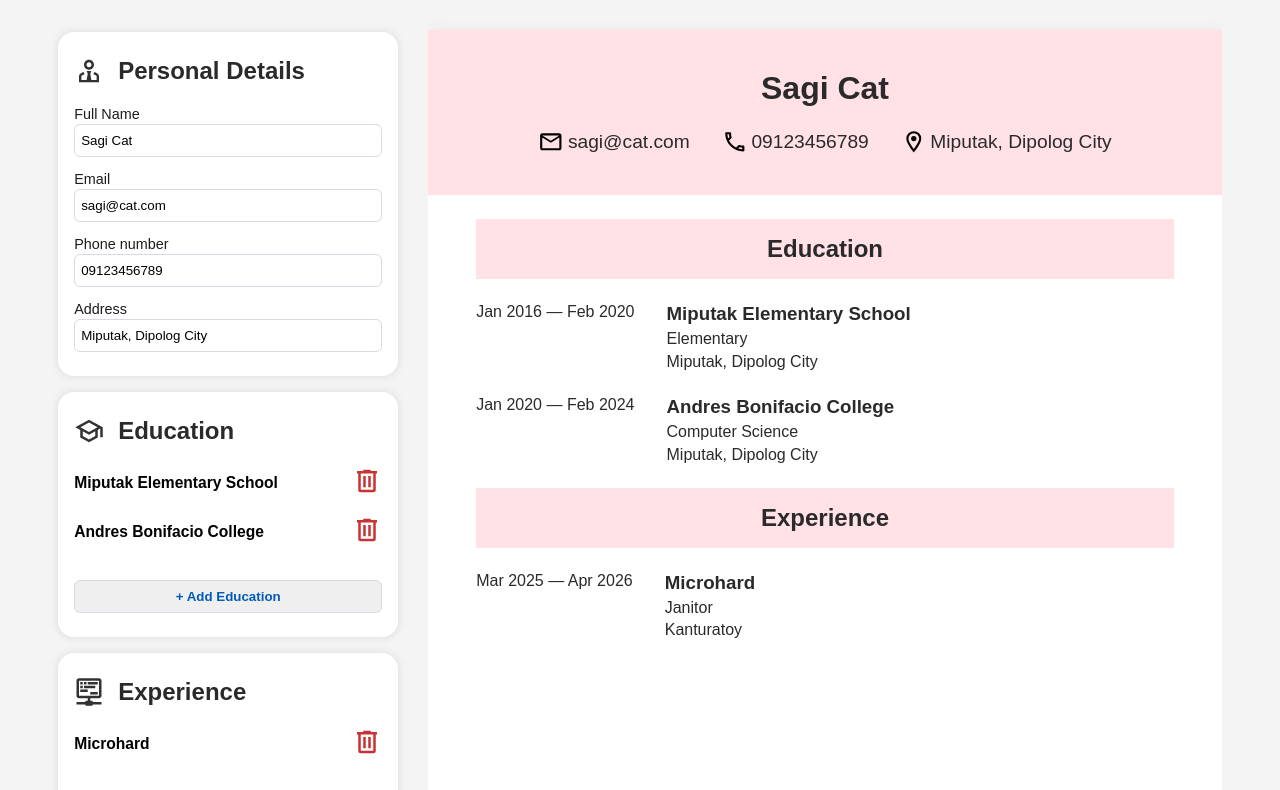
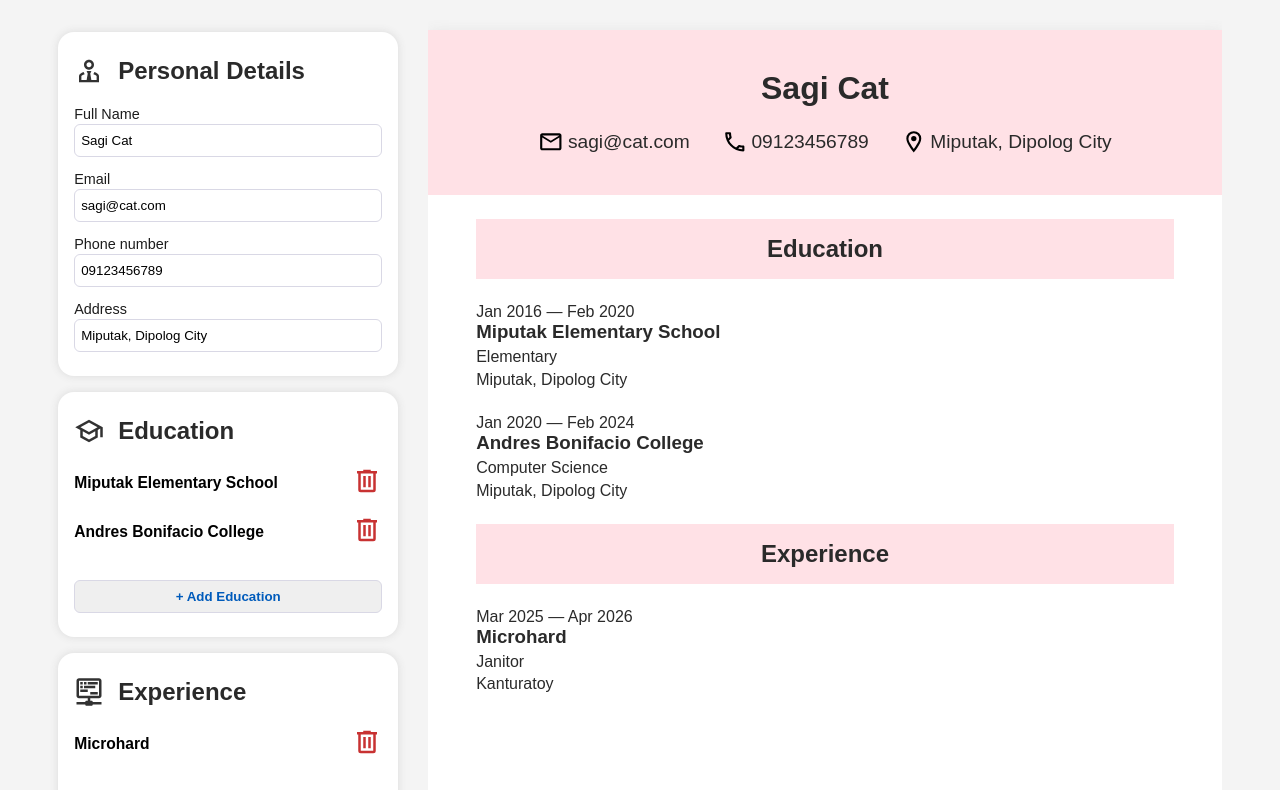
Before and after one commit to etanyosef/cv-application, a React (Vite) app: page / in a window 1280 px wide. Shown: the top 790 px of the page. Built offline with nearby package versions, Linux system fonts and the light colour scheme.

Commit message:
text area styling and convert list items from flex to grid

```diff
--- a/src/index.css
+++ b/src/index.css
@@ -1,11 +1,11 @@
 * {
     box-sizing: border-box;
     margin: 0;
+    font-family: Arial, Helvetica, sans-serif;
 }
 
 body {
     background-color: rgb(244, 244, 244);
-    font-family: Arial, Helvetica, sans-serif;
     color: #2a2a2a;
 }
 
@@ -76,14 +76,21 @@ main .sidebar section.editor .form-input {
 }
 
 main .sidebar section.editor .form-input input,
+main .sidebar section.editor .form-input textarea,
 main .sidebar section.editor .form-button {
     padding: 8px 6px;
     border: 1px solid #d9d8e5;
     border-radius: 6px;
 }
 
-main .sidebar section.editor .form-input input:focus {
+main .sidebar section.editor .form-input input:focus,
+main .sidebar section.editor .form-input textarea:focus {
     outline: 2px solid #007bff66;
+}
+
+main .sidebar section.editor .form-input textarea {
+    resize: vertical;
+    min-height: 100px;
 }
 
 main .sidebar section.editor .form-input label {
@@ -214,10 +221,11 @@ main .resume section .list-container .right {
     gap: 0.3rem;
 }
 
-main .resume section .list-container > div {
-    display: flex;
-    gap: 2rem;
-    align-items: start;
+main .resume section .list-container .list-item {
+    display: grid;
+    width: 100%;
+    grid-template-columns: 200px 1fr;
+    /* gap: 2rem; */
 }
 
 main .resume svg {
```
